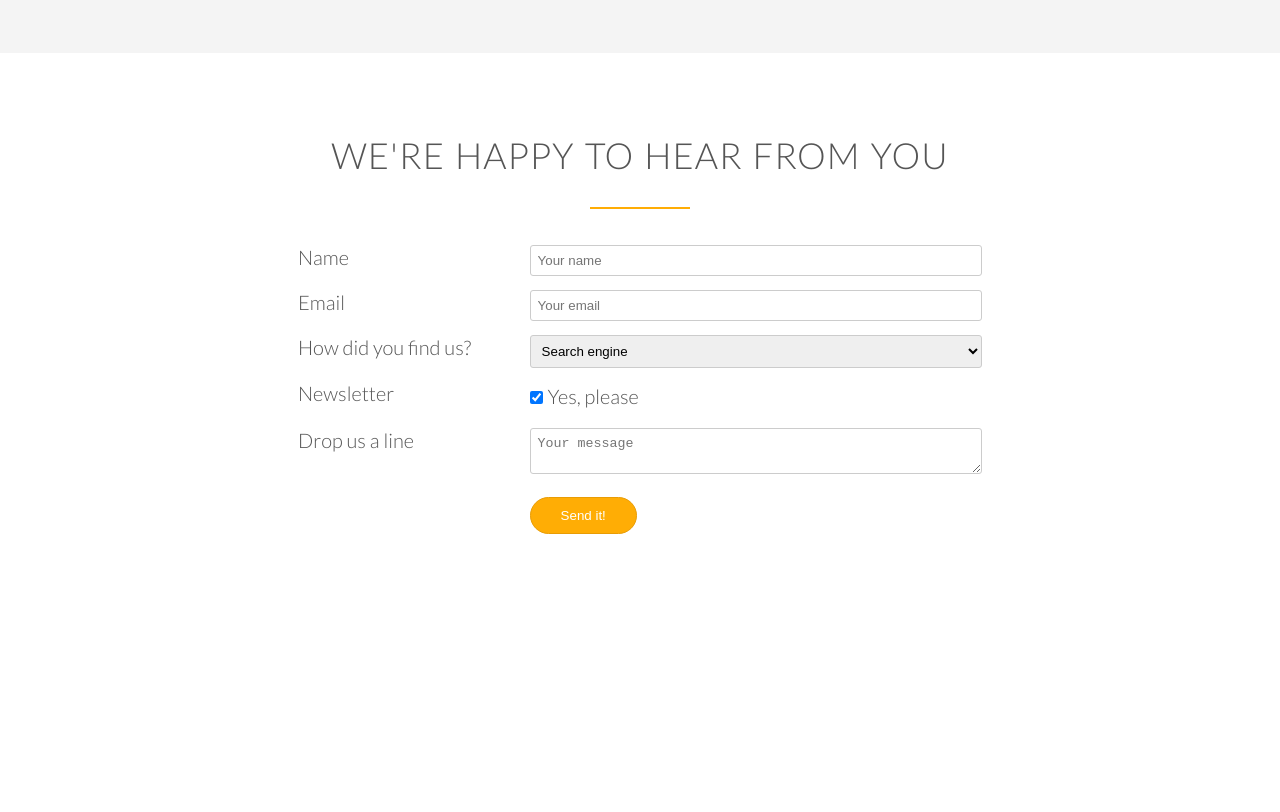
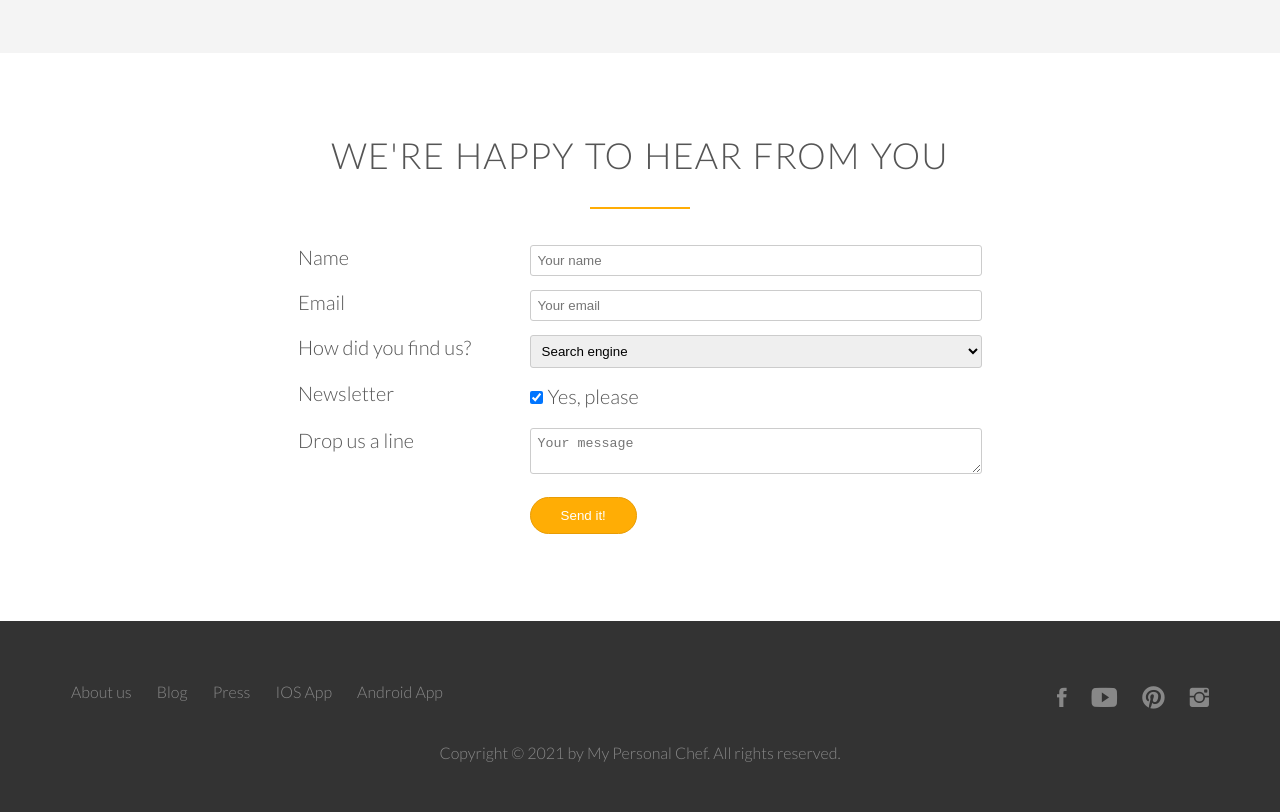
Before and after one commit to MareikeHeuer/my_personal_chef, a plain HTML site: page index.html in a window 1280 px wide. Shown: the part 4602-5414 px from the top of the page. Before the commit the page ends 5223 px from the top, so only its background shows below. Drawn offline with Linux system fonts and the light colour scheme; files whose address does not match are found by name.

Commit message:
footer section complete

```diff
--- a/index.html
+++ b/index.html
@@ -482,5 +482,37 @@
         </form>
       </div>
     </section>
+    <footer>
+      <div class="row">
+        <div class="col span-1-of-2">
+          <ul class="footer-nav">
+            <li><a href="#">About us</a></li>
+            <li><a href="#">Blog</a></li>
+            <li><a href="#">Press</a></li>
+            <li><a href="#">IOS App</a></li>
+            <li><a href="#">Android App</a></li>
+          </ul>
+        </div>
+        <div class="col span-1-of-2">
+          <ul class="social-links">
+            <li>
+              <a href="#"><i class="ion-social-facebook"></i></a>
+            </li>
+            <li>
+              <a href="#"><i class="ion-social-youtube"></i></a>
+            </li>
+            <li>
+              <a href="#"><i class="ion-social-pinterest"></i></a>
+            </li>
+            <li>
+              <a href="#"><i class="ion-social-instagram"></i></a>
+            </li>
+          </ul>
+        </div>
+      </div>
+      <div class="row">
+        <p>Copyright &copy; 2021 by My Personal Chef. All rights reserved.</p>
+      </div>
+    </footer>
   </body>
 </html>
--- a/resources/css/style.css
+++ b/resources/css/style.css
@@ -473,3 +473,83 @@ input[type="checkbox"] {
 *:focus {
   outline: none;
 }
+
+/* --------------------*/
+/* FOOTER SECTION */
+/* --------------------*/
+
+footer {
+  background-color: #333;
+  padding: 50px;
+  font-size: 80%;
+}
+
+.footer-nav {
+  list-style: none;
+  float: left;
+}
+
+.social-links {
+  list-style: none;
+  float: right;
+}
+
+.footer-nav li,
+.social-links li {
+  display: inline-block;
+  margin-right: 20px;
+}
+
+.footer-nav li:last-child,
+.social-links li:last-child {
+  margin: 0;
+}
+
+.footer-nav li a:link,
+.footer-nav li a:visited,
+.social-links li a:link,
+.social-links li a:visited {
+  text-decoration: none;
+  border: 0;
+  color: #888;
+  transition: color 0.2s;
+}
+
+.footer-nav li a:hover,
+.footer-nav li a:active {
+  color: #ddd;
+}
+
+.social-links li a:link,
+.social-links li a:visited {
+  font-size: 160%;
+}
+
+.ion-social-facebook,
+.ion-social-youtube,
+.ion-social-pinterest,
+.ion-social-instagram {
+  transition: color 0.2s;
+}
+
+.ion-social-facebook:hover {
+  color: #3b5998;
+}
+
+.ion-social-youtube:hover {
+  color: #ff0000;
+}
+
+.ion-social-pinterest:hover {
+  color: #cb2027;
+}
+
+.ion-social-instagram:hover {
+  color: #bc2a8d;
+}
+
+footer p {
+  color: #888;
+  text-align: center;
+  margin-top: 20px;
+}
```
